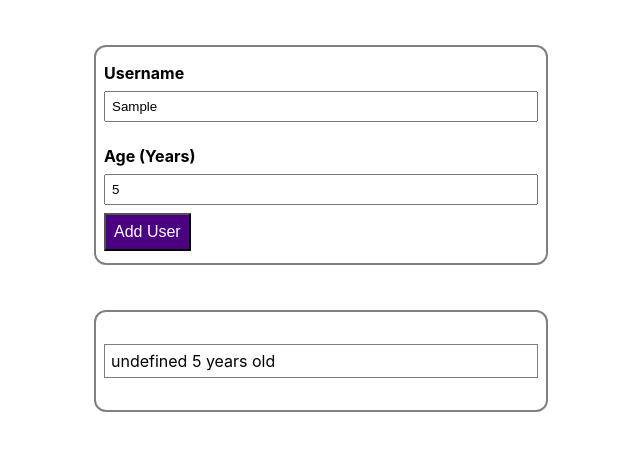
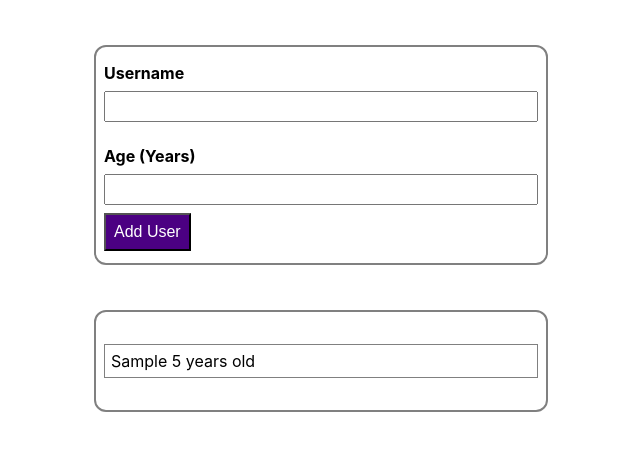
Before and after one commit to GTomkowski/React-Beginner-Project, a React (Create React App) app: page / in a window 1280 px wide. Both pictures are taken after typing "Sample", "5" into the empty fields and a click on the button "Add User". Shown: the top 450 px of the page, without its empty margins (319-959 px from the left). Built offline with nearby package versions, Linux system fonts and the light colour scheme.

Commit message:
form submission now correctly returns an item with the expected output

```diff
--- a/src/App.js
+++ b/src/App.js
@@ -8,9 +8,14 @@ function App() {
 
 	const handleListData = (listItem) => {
 		setItemArray((prevExpenses) => {
-			return [listItem, ...prevExpenses];
+			console.log(prevExpenses);
+			return [listItem, ...prevExpenses]; // works as inteded
 		});
 	};
+	// ...[{}] = {}
+
+	// [{}, ...[{}] ] = [{}, {}]
+
 
 	return (
 		<div className={styles.wrapper}>
@@ -21,31 +26,3 @@ function App() {
 }
 
 export default App;
-
-// how is form component structured?
-
-/* <form>
-  <div className="form-controls">
-
-  <div className="form-control"
-
-  <label></label>
-  <input></input>
-
-  </div>
-
-
-
-  <div className="form-control"
-
-  <label></label>
-  <input></input>
-
-  </div>
-
-  </div>
-
-
-
-
-*/
--- a/src/components/InputForm/Button.js
+++ b/src/components/InputForm/Button.js
@@ -2,11 +2,12 @@ import React from "react";
 import styles from "./Button.module.css";
 
 const Button = () => {
-	return (
-		<button type="submit" className={styles.button}>
-			Add User
-		</button>
-	);
+	return <button className={styles.button}>Add User</button>;
 };
 
 export default Button;
+
+
+// what are we doing next?
+
+// we are going to create a modal that will appear on top of the
--- a/src/components/InputForm/InputForm.js
+++ b/src/components/InputForm/InputForm.js
@@ -22,7 +22,6 @@ const InputForm = (props) => {
 		props.onSaveArray(listData);
 		setEnteredUsername("");
 		setAge("");
-
 	};
 
 	return (
@@ -34,6 +33,7 @@ const InputForm = (props) => {
 						onChange={handleUsernameChange}
 						className={styles["form-control__input"]}
 						type="text"
+						value={enteredUsername}
 					/>
 				</div>
 			</div>
@@ -46,6 +46,7 @@ const InputForm = (props) => {
 					type="number"
 					step="1"
 					max="99"
+					value={enteredAge}
 				/>
 			</div>
 			<Button type="submit"></Button>
--- a/src/components/NameList/NameItem.js
+++ b/src/components/NameList/NameItem.js
@@ -5,7 +5,7 @@ const NameItem = (props) => {
 	return (
 		<li
 			className={styles.item}
-		>{`${props.username} ${props.age} years old`}</li>
+		>{`${props.userName} ${props.age} years old`}</li>
 	);
 };
 
--- a/src/components/NameList/NameList.js
+++ b/src/components/NameList/NameList.js
@@ -9,7 +9,11 @@ const NameList = (props) => {
 	if (props.passedArray.length > 0) {
 		itemContent = props.passedArray.map((item) => {
 			return (
-				<NameItem username={item.name} age={item.age} id={item.key}></NameItem>
+				<NameItem
+					userName={item.username}
+					age={item.age}
+					key={item.key}
+				></NameItem>
 			);
 		});
 	}
```
